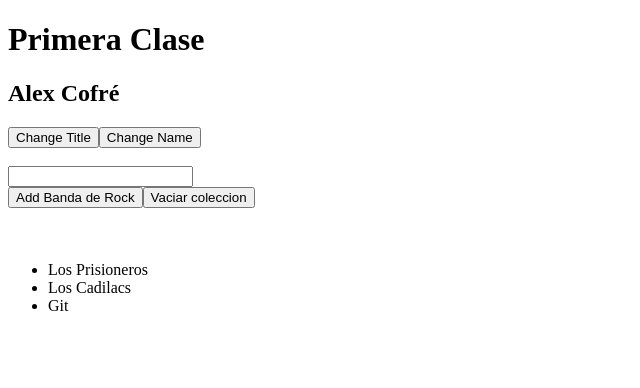
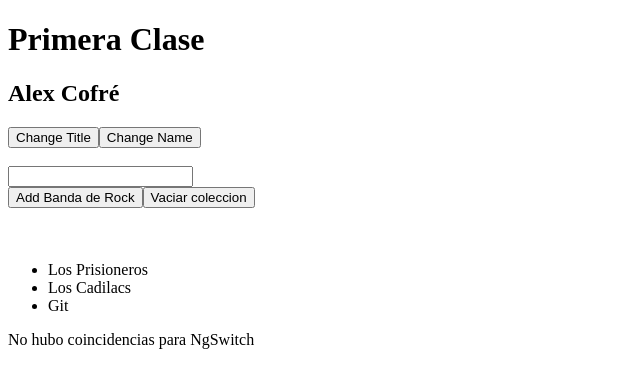
Before and after one commit to alcomcl/angular8-escuelaTi, an Angular app: page / in a window 1280 px wide. Shown: the top 388 px of the page, without its empty margins (0-640 px from the left). Built offline with nearby package versions, Linux system fonts and the light colour scheme.

Commit message:
Directiva NgSwitch

```diff
--- a/src/app/app.component.html
+++ b/src/app/app.component.html
@@ -28,3 +28,11 @@
 <div *ngIf="rockBandName === 'Nataly'">
   Se ingreso Nataly
 </div>
+
+<!--NgSwitch-->
+<div [ngSwitch]="rockBandName">
+<p *ngSwitchCase="'Carlos'">Se ingreso Carlos</p>
+<p *ngSwitchCase="'Marcos'">Se ingreso Marcos</p>
+<p *ngSwitchCase="'Ruben'">Se ingreso Ruben</p>
+<p *ngSwitchDefault>No hubo coincidencias para NgSwitch</p>
+</div>
```
